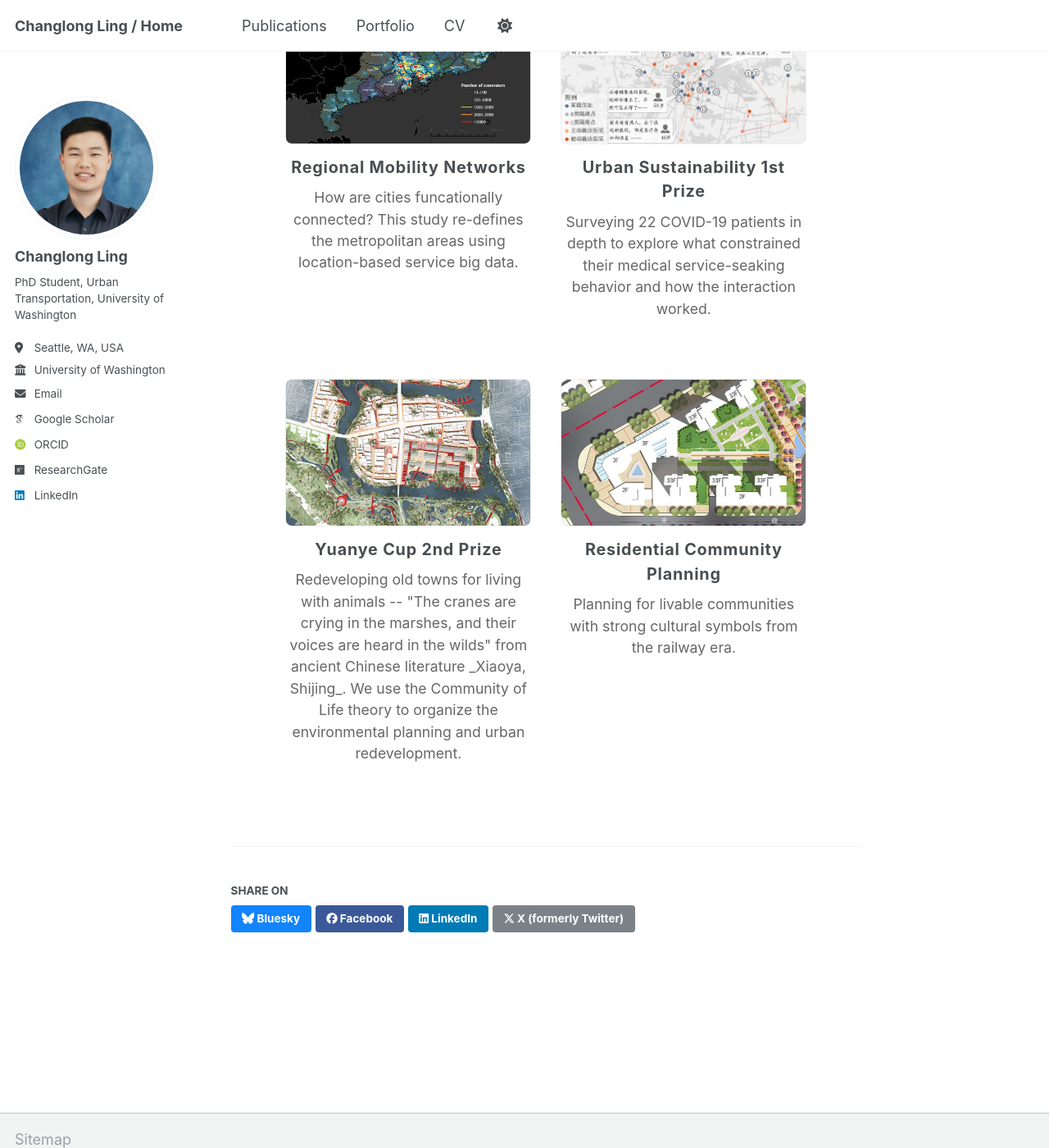
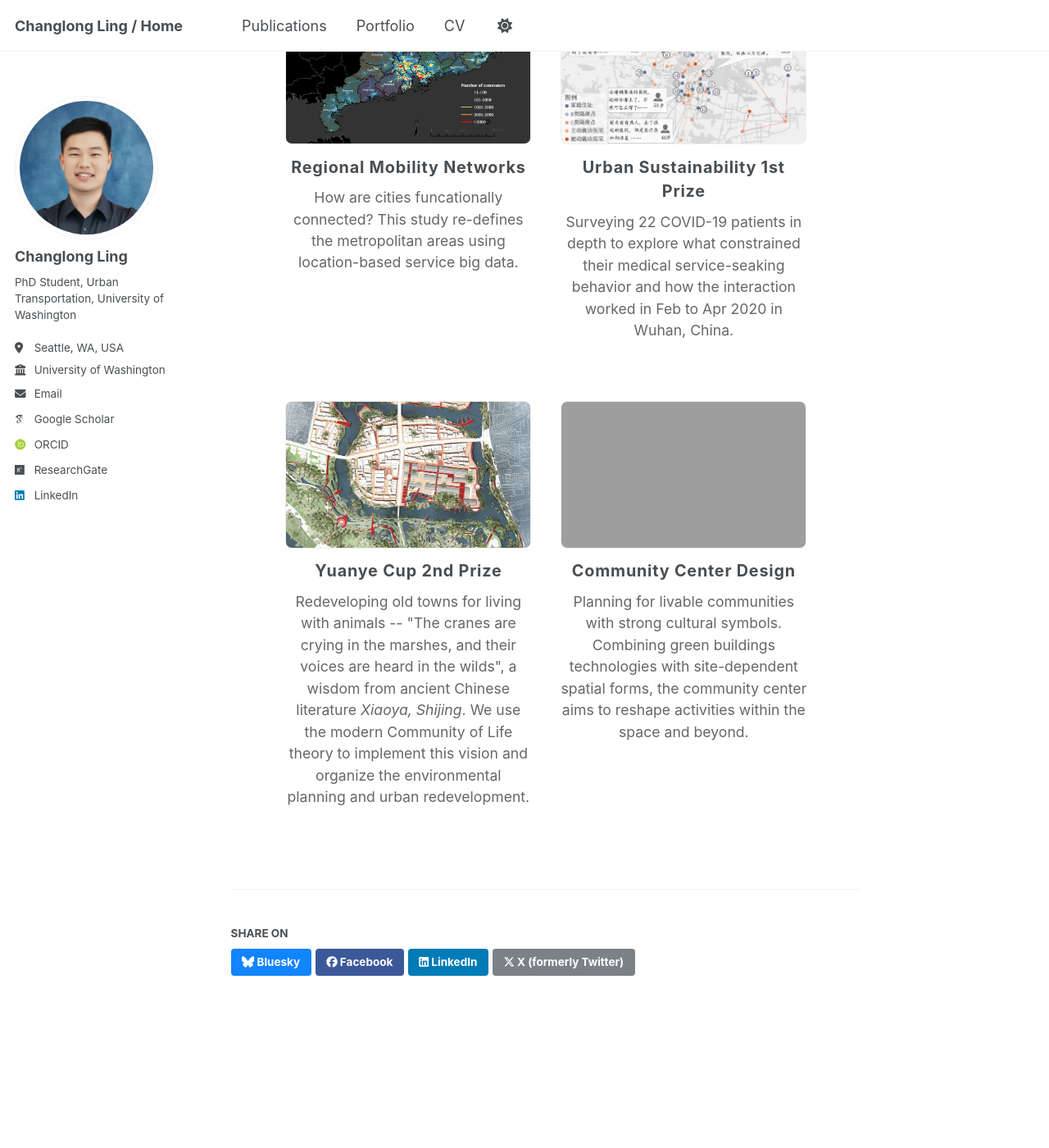
Before and after one commit to ChanglongLing/changlongling.github.io, a Jekyll site: the page built from _portfolio/portfolio.md, in a window 1280 px wide and 1400 px high, scrolled down 719 px. Shown: the whole window at 82% size. Built offline with Jekyll 4.4.1, drawn with Linux system fonts in a browser that asks for light colours; some web fonts are replaced; grey boxes are pictures that could not be loaded.

Commit message:
Update portfolio.md

```diff
--- a/_portfolio/portfolio.md
+++ b/_portfolio/portfolio.md
@@ -69,7 +69,7 @@ permalink: /portfolio/
     </a>
     <div class="project-title">Urban Sustainability 1st Prize</div>
     <div class="project-desc">
-      Surveying 22 COVID-19 patients in depth to explore what constrained their medical service-seaking behavior and how the interaction worked.
+      Surveying 22 COVID-19 patients in depth to explore what constrained their medical service-seaking behavior and how the interaction worked in Feb to Apr 2020 in Wuhan, China.
     </div>
   </div>
 
@@ -79,15 +79,15 @@ permalink: /portfolio/
     </a>
     <div class="project-title">Yuanye Cup 2nd Prize</div>
     <div class="project-desc">
-      Redeveloping old towns for living with animals -- "The cranes are crying in the marshes, and their voices are heard in the wilds" from ancient Chinese literature _Xiaoya, Shijing_. We use the Community of Life theory to organize the environmental planning and urban redevelopment.
+      Redeveloping old towns for living with animals -- "The cranes are crying in the marshes, and their voices are heard in the wilds", a wisdom from ancient Chinese literature <i>Xiaoya, Shijing</i>. We use the modern Community of Life theory to implement this vision and organize the environmental planning and urban redevelopment.
     </div>
   </div>
 
   <div class="project-card">
-    <img src="/images/portfolio/resi_comm.jpg" alt="Residential Community">
-    <div class="project-title">Residential Community Planning</div>
+    <img src="/images/portfolio/comm_cent.jpg" alt="Community Center">
+    <div class="project-title">Community Center Design</div>
     <div class="project-desc">
-      Planning for livable communities with strong cultural symbols from the railway era.
+      Planning for livable communities with strong cultural symbols. Combining green buildings technologies with site-dependent spatial forms, the community center aims to reshape activities within the space and beyond.
     </div>
   </div>
 
```
